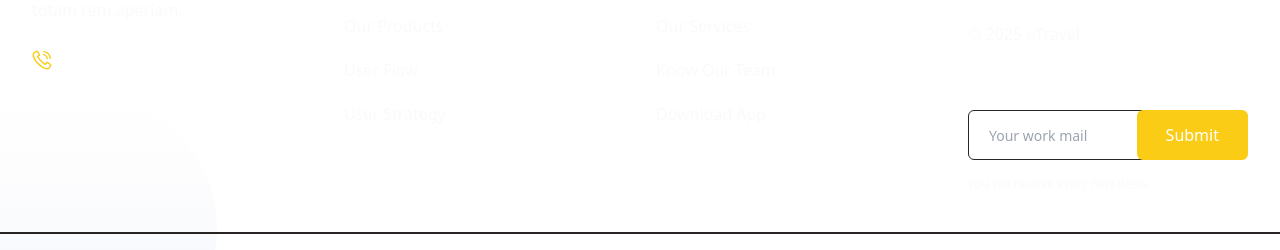
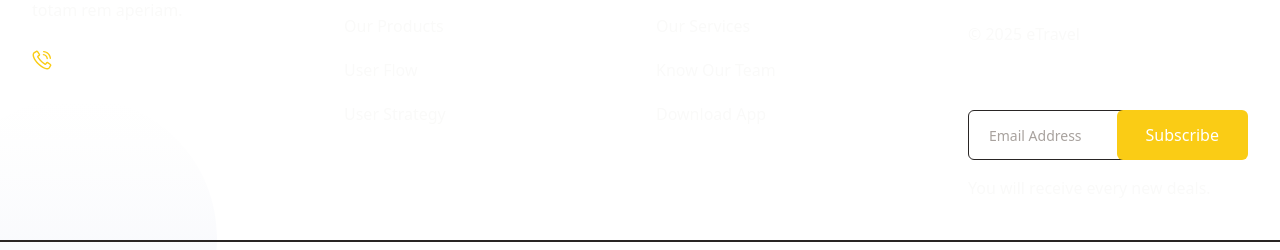
Before and after one commit to sushilldhakal/travel, a React (Vite) app in the folder dashboard/: page / in a window 1280 px wide. Shown: the part 1288-1538 px from the top of the page. Built offline with nearby package versions, Linux system fonts and the light colour scheme; no server answers.

Commit message:
subscriber added in footer

```diff
--- a/dashboard/package.json
+++ b/dashboard/package.json
@@ -42,6 +42,7 @@
     "localforage": "^1.10.0",
     "lucide-react": "^0.400.0",
     "match-sorter": "^6.3.4",
+    "next-themes": "^0.3.0",
     "react": "^18.3.1",
     "react-day-picker": "^8.10.1",
     "react-dom": "^18.3.1",
@@ -51,6 +52,7 @@
     "react-slick": "^0.30.2",
     "react-switch": "^7.0.0",
     "slick-carousel": "^1.8.1",
+    "sonner": "^1.5.0",
     "sort-by": "^1.2.0",
     "tailwind-merge": "^2.3.0",
     "tailwindcss-animate": "^1.0.7",
--- /dev/null
+++ b/dashboard/src/components/ui/sonner.tsx
@@ -0,0 +1,31 @@
+"use client"
+
+import { useTheme } from "next-themes"
+import { Toaster as Sonner } from "sonner"
+
+type ToasterProps = React.ComponentProps<typeof Sonner>
+
+const Toaster = ({ ...props }: ToasterProps) => {
+  const { theme = "system" } = useTheme()
+
+  return (
+    <Sonner
+      theme={theme as ToasterProps["theme"]}
+      className="toaster group"
+      toastOptions={{
+        classNames: {
+          toast:
+            "group toast group-[.toaster]:bg-background group-[.toaster]:text-foreground group-[.toaster]:border-border group-[.toaster]:shadow-lg",
+          description: "group-[.toast]:text-muted-foreground",
+          actionButton:
+            "group-[.toast]:bg-primary group-[.toast]:text-primary-foreground",
+          cancelButton:
+            "group-[.toast]:bg-muted group-[.toast]:text-muted-foreground",
+        },
+      }}
+      {...props}
+    />
+  )
+}
+
+export { Toaster }
--- a/dashboard/src/http/api.ts
+++ b/dashboard/src/http/api.ts
@@ -60,8 +60,37 @@ api.patch('/api/tours/:tour_id', data, {
 export const deleteTour = async (tourId: string) => {
     try {
         const response = await api.delete(`/api/tours/${tourId}`);
-        return response.data; // Return whatever response data you expect from your backend
+        return response.data;
     } catch (error) {
         throw new Error(`Error deleting tour: ${error.message}`);
     }
 };
+
+
+
+export const subscribe = async (data: { email: string }) => {
+    try {
+        const response = await api.post('/api/subscribers/add', data);
+        return response.data;
+    } catch (error) {
+        throw new Error(`Error subscribing: ${error.message}`);
+    }
+}
+
+export const unsubscribe = async (data: { email: string }) => {
+    try {
+        const response = await api.post('/api/subscriber/remove', data);
+        return response.data;
+    } catch (error) {
+        throw new Error(`Error unsubscribing: ${error.message}`);
+    }
+}
+
+export const getAllSubscribers = async () => {
+    try {
+        const response = await api.get('/api/subscriber');
+        return response.data;
+    } catch (error) {
+        throw new Error(`Error getting all subscribers: ${error.message}`);
+    }
+}
--- a/dashboard/src/main.tsx
+++ b/dashboard/src/main.tsx
@@ -8,6 +8,7 @@ import './index.css'
 import { RouterProvider } from 'react-router-dom'
 import { router } from './router'
 import { ThemeProvider } from './Provider/themeProvider'
+import { Toaster } from './components/ui/toaster'
 
 
 const queryClient = new QueryClient
@@ -16,6 +17,8 @@ ReactDOM.createRoot(document.getElementById('root')!).render(
   <React.StrictMode>
     <QueryClientProvider client={queryClient}>
       <ThemeProvider defaultTheme="dark" storageKey="vite-ui-theme">
+        <Toaster />
+
         <RouterProvider router={router} />
       </ThemeProvider>
     </QueryClientProvider>
--- a/dashboard/src/pages/Auth/LoginPage.tsx
+++ b/dashboard/src/pages/Auth/LoginPage.tsx
@@ -18,8 +18,6 @@ import { Alert, AlertDescription, AlertTitle } from "@/components/ui/alert"
 import { AlertCircle, LoaderCircle } from "lucide-react"
 import { jwtDecode } from "jwt-decode"
 const LoginPage = () => {
-  console.log("login")
-
   const navigate = useNavigate();
   const setToken = useTokenStore((state) => state.setToken);
   const emailRef = useRef<HTMLInputElement>(null);
--- a/dashboard/src/pages/Tours/AddTour.tsx
+++ b/dashboard/src/pages/Tours/AddTour.tsx
@@ -62,9 +62,6 @@ const AddTour = () => {
     queryFn: () => getSingleTour(tourId),
     enabled: !!tourId, // Fetch only if tourId is available (update mode)
   });
-
-  console.log('initialTourData:', initialTourData, formData);
-
 
   const mutation = useMutation({
     mutationFn: tourId ? (values) => updateTour(tourId, values) : createTour,
@@ -193,7 +190,6 @@ const AddTour = () => {
             <div className="grid gap-3 lg:col-span-1">
               <TabContent
                 formData={form.getValues()}
-                initialTourData={initialTourData}
                 mutation={mutation}
                 form={form}
                 activeTab={activeTab}
--- a/dashboard/src/userDefinedComponents/User/UserFooter.tsx
+++ b/dashboard/src/userDefinedComponents/User/UserFooter.tsx
@@ -1,5 +1,41 @@
+import { Button } from "@/components/ui/button";
+import { Input } from "@/components/ui/input";
+import { ToastAction } from "@/components/ui/toast";
+import { useToast } from "@/components/ui/use-toast";
+import { subscribe } from "@/http/api";
+import { useMutation } from "@tanstack/react-query";
+import { useState } from "react";
 
 const UserFooter = () => {
+
+    const [email, setEmail] = useState('');
+    const { toast } = useToast();
+
+    const mutation = useMutation({
+        mutationFn: (email) => subscribe({ email }),
+        onSuccess: () => {
+            toast({
+                title: 'Success',
+                description: 'Subscribed successfully!',
+            });
+            setEmail(''); // Optionally clear the input field
+        },
+        onError: (error) => {
+            toast({
+                variant: "destructive",
+                title: 'Error',
+                description: `Subscription failed: ${error.message}`,
+                action: <ToastAction altText="Try again">Try again</ToastAction>,
+            });
+        }
+    });
+
+    const handleSubscribe = (event) => {
+        event.preventDefault();
+        if (email.trim() === '') return; // Prevent empty submissions
+        mutation.mutate(email);
+    };
+
     return (
         <footer
             className="relative z-10 bg-white pb-5 pt-20 lg:pb-5 lg:pt-[120px]"
@@ -212,21 +248,29 @@ const UserFooter = () => {
                                 >
                                     Subscribe Now
                                 </h4>
-                                <form className="flex flex-wrap pb-1 relative">
-                                    <input
+                                <form className="flex flex-wrap pb-1 relative" onSubmit={handleSubscribe}>
+                                    <Input
                                         type="email"
                                         className="mb-3 mr-3 h-[50px] w-full max-w-[220px] rounded-md border border-stroke bg-white px-5 text-sm text-body-color outline-none focus:border-primary md:max-w-[315px] lg:max-w-[250px] xl:max-w-[315px] dark:border-dark-3 dark:bg-dark dark:text-dark-6"
-                                        placeholder="Your work mail"
+                                        placeholder="Email Address"
+                                        value={email}
+                                        onChange={(e) => setEmail(e.target.value)}
+                                        required
                                     />
-                                    <button
+                                    <Button
+                                        type="submit"
+                                        disabled={mutation.isPending}
                                         className="absolute right-0 mb-3 h-[50px] rounded-md border border-transparent bg-primary px-7 text-base font-medium text-white transition hover:bg-opacity-90"
                                     >
-                                        Submit
-                                    </button>
+                                        {mutation.isPending ? 'Subscribing...' : 'Subscribe'}
+                                    </Button>
                                 </form>
-                                <p className="text-xs">
-                                    You will receive every new deals.
-                                </p>
+                                {mutation.onSucess && (
+                                    <div className="mt-3 text-sm text-success">
+                                        {mutation.data}
+                                    </div>
+                                )}
+                                You will receive every new deals.
                             </div>
                         </div>
                     </div>
@@ -297,7 +341,7 @@ const UserFooter = () => {
                         <div className="travel-copyright">
                             <p>© All Rights Reserved. </p>
                             <p>Proudly powered by <a href="https://reactjs.com/">React Js</a>
-                                <span className="sep"> | </span>eTravel by <a href="https://sushill.com.np" rel="designer">Sus Hill</a>.
+                                <span className="sep"> | </span>{new Date().getFullYear()} eTravel by <a href="https://sushill.com.np" rel="designer">Sus Hill</a>.
                             </p>
                         </div>
                     </div></div></div>
--- a/dashboard/src/util/PublicRoutes.tsx
+++ b/dashboard/src/util/PublicRoutes.tsx
@@ -1,4 +1,4 @@
-import { getAuthUserRole } from '@/layouts/AuthLayout';
+import { getAuthUserRoles } from '@/layouts/AuthLayout';
 import React, { useEffect, useState } from 'react';
 import { Navigate, Outlet } from 'react-router-dom';
 
@@ -6,7 +6,7 @@ const PublicRoutes: React.FC = () => {
     const [isAllowed, setIsAllowed] = useState<boolean | null>(null);
 
     useEffect(() => {
-        const roles = getAuthUserRole();
+        const roles = getAuthUserRoles();
         if (roles === 'user' || roles === null) {
             setIsAllowed(true);
         } else {
```
Also changed, not shown: 1 other file (tests, documents, lock files or other folders).
